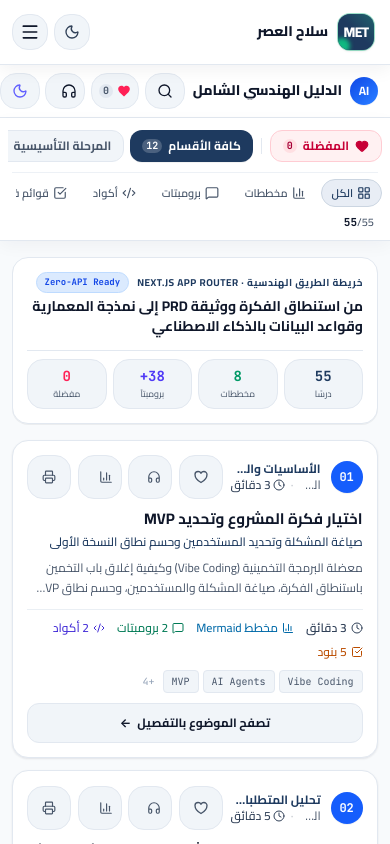
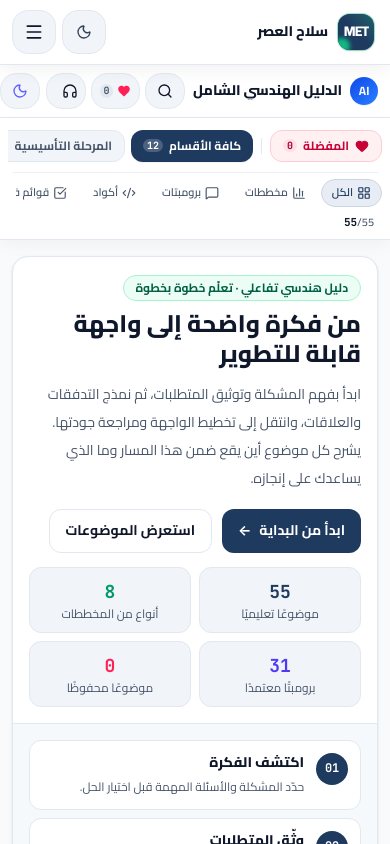
Before and after one commit to MahmoudAlmodalal/Ai_agents, a Next.js app: page / in a window 390 px wide. Shown: the top 844 px of the page. Built offline with nearby package versions, Linux system fonts and the light colour scheme.

Commit message:
Improve responsive layout and lesson content clarity

```diff
--- a/src/app/globals.css
+++ b/src/app/globals.css
@@ -142,7 +142,7 @@
 /* Base Styles */
 html {
   scroll-behavior: smooth;
-  font-size: 16px;
+  font-size: clamp(15px, 0.25vw + 15px, 16px);
 }
 
 body {
@@ -153,7 +153,7 @@ body {
   direction: rtl;
   text-align: right;
   transition: background-color 0.25s ease, color 0.25s ease;
-  overflow-x: hidden;
+  overflow-x: clip;
 }
 
 /* Hide scrollbar utility for horizontal carousels */
@@ -249,7 +249,8 @@ body {
 .content-area p {
   margin-bottom: 1rem;
   color: var(--text-muted);
-  font-size: 1rem;
+  font-size: clamp(1rem, 0.96rem + 0.16vw, 1.08rem);
+  line-height: 1.85;
 }
 
 /* Step Badges and Pills */
--- a/src/app/page.tsx
+++ b/src/app/page.tsx
@@ -1,6 +1,7 @@
 'use client';
 
 import React from 'react';
+import Link from 'next/link';
 import { motion, AnimatePresence } from 'motion/react';
 import { Search, HeartCrack } from 'lucide-react';
 import { TOPICS } from '@/src/data/topicsData.ts';
@@ -281,7 +282,7 @@ export default function HomePage() {
       />
 
       {/* 3. Main Topic Explorer */}
-      <main className={`page-shell flex-1 max-w-7xl w-full mx-auto px-3 sm:px-6 lg:px-8 py-3.5 sm:py-6 ${isTTSActive ? 'pb-32 sm:pb-28' : 'pb-10'}`} style={isTTSActive && activeTopic ? { paddingBottom: '9rem' } : undefined}>
+      <div className={`page-shell flex-1 max-w-7xl w-full mx-auto px-3 sm:px-6 lg:px-8 py-3.5 sm:py-6 ${isTTSActive ? 'pb-32 sm:pb-28' : 'pb-10'}`} style={isTTSActive && activeTopic ? { paddingBottom: '9rem' } : undefined}>
         {/* Favorites Active Banner */}
         {showFavoritesOnly && (
           <div className="mb-4 p-3 rounded-xl bg-rose-50 dark:bg-rose-950/40 border border-rose-200 dark:border-rose-900/50 flex items-center justify-between gap-3 text-xs">
@@ -300,46 +301,66 @@ export default function HomePage() {
           </div>
         )}
 
-        {/* Compact Hero Kicker & Stats Strip */}
+        {/* Learning path introduction and guide to the topic sequence */}
         {!showFavoritesOnly && (
-          <section className="mb-4 sm:mb-6 p-3.5 sm:p-5 rounded-2xl bg-[var(--bg-surface)] border border-[var(--border-color)] shadow-2xs">
-            <div className="flex flex-col md:flex-row md:items-center justify-between gap-3">
-              <div className="max-w-2xl">
-                <div className="flex items-center gap-2 mb-1">
-                  <span className="text-[10px] sm:text-xs font-bold text-[var(--brand-primary)] uppercase tracking-wider block">
-                    خريطة الطريق الهندسية · Next.js App Router
-                  </span>
-                  <span className="px-2 py-0.5 text-[9px] font-mono font-bold rounded-full bg-blue-100 dark:bg-blue-900/50 text-blue-700 dark:text-blue-300 border border-blue-200 dark:border-blue-800">
-                    Zero-API Ready
-                  </span>
+          <section className="mb-5 sm:mb-7 overflow-hidden rounded-3xl border border-[var(--border-color)] bg-[var(--bg-surface)] shadow-sm">
+            <div className="grid gap-5 p-4 sm:p-6 lg:grid-cols-[minmax(0,1.2fr)_minmax(17rem,0.8fr)] lg:items-center">
+              <div className="min-w-0 max-w-3xl">
+                <span className="mb-2 inline-flex rounded-full border border-emerald-200 bg-emerald-50 px-3 py-1 text-xs font-bold text-emerald-800 dark:border-emerald-900 dark:bg-emerald-950/40 dark:text-emerald-300">
+                  دليل هندسي تفاعلي · تعلّم خطوة بخطوة
+                </span>
+                <h1 className="text-2xl font-black leading-tight text-[var(--text-main)] sm:text-3xl lg:text-4xl">
+                  من فكرة واضحة إلى واجهة قابلة للتطوير
+                </h1>
+                <p className="mt-3 max-w-2xl text-sm leading-7 text-[var(--text-muted)] sm:text-base">
+                  ابدأ بفهم المشكلة وتوثيق المتطلبات، ثم نمذج التدفقات والعلاقات، وانتقل إلى تخطيط الواجهة ومراجعة جودتها. يشرح كل موضوع أين يقع ضمن هذا المسار وما الذي يساعدك على إنجازه.
+                </p>
+                <div className="mt-4 flex flex-wrap gap-2.5">
+                  <Link href="/start" className="inline-flex min-h-11 items-center justify-center gap-2 rounded-xl bg-[var(--brand-primary)] px-4 text-sm font-bold text-white transition-colors hover:bg-[var(--brand-primary-hover)] focus-visible:outline-none focus-visible:ring-2 focus-visible:ring-emerald-500">
+                    ابدأ من البداية <span aria-hidden="true">←</span>
+                  </Link>
+                  <a href="#topic-list" className="inline-flex min-h-11 items-center justify-center rounded-xl border border-[var(--border-color)] px-4 text-sm font-bold text-[var(--text-main)] transition-colors hover:bg-[var(--bg-card-subtle)] focus-visible:outline-none focus-visible:ring-2 focus-visible:ring-emerald-500">
+                    استعرض الموضوعات
+                  </a>
                 </div>
-                <h2 className="text-sm sm:text-lg font-bold text-[var(--text-main)] leading-snug">
-                  من استنطاق الفكرة ووثيقة PRD إلى نمذجة المعمارية وقواعد البيانات بالذكاء الاصطناعي
-                </h2>
               </div>
 
-              {/* Compact 4-Metric Grid */}
-              <div className="grid grid-cols-4 gap-1.5 sm:gap-2.5 pt-2 md:pt-0 border-t md:border-t-0 border-[var(--border-color)] shrink-0">
-                <div className="bg-[var(--bg-card-subtle)] px-2 py-1.5 rounded-lg border border-[var(--border-color)] text-center">
-                  <div className="text-sm sm:text-base font-black font-mono text-[var(--brand-primary)]">{TOPICS.length}</div>
-                  <div className="text-[9px] sm:text-[10px] text-[var(--text-muted)] truncate">درسًا</div>
+              <div className="grid grid-cols-2 gap-2 sm:grid-cols-4 lg:grid-cols-2" aria-label="ملخص محتوى الدليل">
+                <div className="rounded-xl border border-[var(--border-color)] bg-[var(--bg-card-subtle)] px-3 py-2.5 text-center">
+                  <div className="font-mono text-lg font-black text-[var(--brand-primary)]">{TOPICS.length}</div>
+                  <div className="text-xs text-[var(--text-muted)]">موضوعًا تعليميًا</div>
                 </div>
-                <div className="bg-[var(--bg-card-subtle)] px-2 py-1.5 rounded-lg border border-[var(--border-color)] text-center">
-                  <div className="text-sm sm:text-base font-black font-mono text-emerald-600 dark:text-emerald-400">8</div>
-                  <div className="text-[9px] sm:text-[10px] text-[var(--text-muted)] truncate">مخططات</div>
+                <div className="rounded-xl border border-[var(--border-color)] bg-[var(--bg-card-subtle)] px-3 py-2.5 text-center">
+                  <div className="font-mono text-lg font-black text-emerald-600 dark:text-emerald-400">8</div>
+                  <div className="text-xs text-[var(--text-muted)]">أنواع من المخططات</div>
                 </div>
-                <div className="bg-[var(--bg-card-subtle)] px-2 py-1.5 rounded-lg border border-[var(--border-color)] text-center">
-                  <div className="text-sm sm:text-base font-black font-mono text-indigo-600 dark:text-indigo-400">38+</div>
-                  <div className="text-[9px] sm:text-[10px] text-[var(--text-muted)] truncate">برومبتاً</div>
+                <div className="rounded-xl border border-[var(--border-color)] bg-[var(--bg-card-subtle)] px-3 py-2.5 text-center">
+                  <div className="font-mono text-lg font-black text-indigo-600 dark:text-indigo-400">31</div>
+                  <div className="text-xs text-[var(--text-muted)]">برومبتًا معتمدًا</div>
                 </div>
-                <div className="bg-[var(--bg-card-subtle)] px-2 py-1.5 rounded-lg border border-[var(--border-color)] text-center">
-                  <div className="text-sm sm:text-base font-black font-mono text-rose-500">
-                    {bookmarks.length}
-                  </div>
-                  <div className="text-[9px] sm:text-[10px] text-[var(--text-muted)] truncate">مفضلة</div>
+                <div className="rounded-xl border border-[var(--border-color)] bg-[var(--bg-card-subtle)] px-3 py-2.5 text-center">
+                  <div className="font-mono text-lg font-black text-rose-500">{bookmarks.length}</div>
+                  <div className="text-xs text-[var(--text-muted)]">موضوعًا محفوظًا</div>
                 </div>
               </div>
             </div>
+
+            <ol className="grid gap-2 border-t border-[var(--border-color)] bg-[var(--bg-card-subtle)]/60 p-4 sm:grid-cols-2 sm:p-6 lg:grid-cols-4" aria-label="مراحل مسار التعلم">
+              {[
+                { title: 'اكتشف الفكرة', description: 'حدّد المشكلة والأسئلة المهمة قبل اختيار الحل.' },
+                { title: 'وثّق المتطلبات', description: 'حوّل القرارات إلى متطلبات واضحة قابلة للمراجعة.' },
+                { title: 'نمذج النظام', description: 'استخدم التدفقات والمخططات لتوضيح أجزاء الحل.' },
+                { title: 'خطّط وراجع', description: 'رتّب خطوات الواجهة ثم تحقّق من جودتها.' },
+              ].map((stage, index) => (
+                <li key={stage.title} className="flex min-w-0 items-start gap-3 rounded-xl border border-[var(--border-color)] bg-[var(--bg-surface)] p-3">
+                  <span className="flex h-8 w-8 shrink-0 items-center justify-center rounded-lg bg-[var(--brand-primary)] font-mono text-xs font-bold text-white">{String(index + 1).padStart(2, '0')}</span>
+                  <div className="min-w-0">
+                    <h2 className="text-sm font-extrabold text-[var(--text-main)]">{stage.title}</h2>
+                    <p className="mt-1 text-xs leading-5 text-[var(--text-muted)]">{stage.description}</p>
+                  </div>
+                </li>
+              ))}
+            </ol>
           </section>
         )}
 
@@ -356,7 +377,7 @@ export default function HomePage() {
 
         {/* Dynamic Topic Grid */}
         {filteredTopics.length > 0 ? (
-          <div className="grid grid-cols-1 md:grid-cols-2 lg:grid-cols-3 gap-3 sm:gap-5">
+          <div id="topic-list" className="grid grid-cols-1 md:grid-cols-2 lg:grid-cols-3 gap-3 sm:gap-5 scroll-mt-24">
             <AnimatePresence mode="popLayout">
               {filteredTopics.map((topic, index) => (
                 <motion.div
@@ -432,20 +453,14 @@ export default function HomePage() {
             </button>
           </div>
         )}
-      </main>
+      </div>
 
-      {/* 4. Footer */}
-      <footer className="mt-auto border-t border-[var(--border-color)] bg-[var(--bg-surface)] py-3 px-3 text-center text-xs text-[var(--text-muted)] no-print">
-        <div className="max-w-7xl mx-auto flex flex-col sm:flex-row items-center justify-between gap-1.5">
-          <p>
-            الدليل الهندسي الشامل: بناء وبرمجة المشاريع ونمذجة الأنظمة بالذكاء الاصطناعي · معمارية Next.js App Router © {new Date().getFullYear()}
-          </p>
-          <div className="flex items-center gap-2 text-[10px] text-[var(--text-faint)]">
-            <span>البحث: <kbd className="font-mono bg-[var(--border-color)] px-1 rounded">/</kbd></span>
-            <span>الإغلاق: <kbd className="font-mono bg-[var(--border-color)] px-1 rounded">Esc</kbd></span>
-          </div>
+      <aside aria-label="اختصارات لوحة المفاتيح" className="no-print border-t border-[var(--border-color)] bg-[var(--bg-surface)] px-3 py-2 text-center text-xs text-[var(--text-faint)]">
+        <div className="mx-auto flex max-w-7xl items-center justify-center gap-3">
+          <span>البحث: <kbd className="rounded bg-[var(--border-color)] px-1 font-mono">/</kbd></span>
+          <span>الإغلاق: <kbd className="rounded bg-[var(--border-color)] px-1 font-mono">Esc</kbd></span>
         </div>
-      </footer>
+      </aside>
 
       {/* 5. Deep Detail Reader Modal */}
       <AnimatePresence>
--- a/src/app/responsive.css
+++ b/src/app/responsive.css
@@ -1,8 +1,8 @@
 /* Responsive UX refinements & Zero Horizontal Overflow Enforcers */
 
 html, body {
-  max-width: 100vw;
-  overflow-x: hidden;
+  max-width: 100%;
+  overflow-x: clip;
 }
 
 :where(button, a, input, [role='button']):focus-visible {
@@ -30,6 +30,11 @@ button {
 
   .topic-card-actions {
     gap: 0.4rem;
+  }
+
+  .topic-card-actions {
+    width: 100%;
+    justify-content: flex-start;
   }
 
   .topic-card-actions > button,
@@ -69,7 +74,7 @@ button {
 
   .filter-toolbar {
     position: sticky;
-    top: 52px;
+    top: 4rem;
     z-index: var(--z-toolbar);
     box-shadow: 0 5px 16px rgb(15 23 42 / 0.04);
   }
@@ -166,7 +171,7 @@ button {
 @media (min-width: 768px) {
   .filter-toolbar {
     position: sticky;
-    top: 60px;
+    top: 4rem;
     z-index: var(--z-toolbar);
   }
 }
@@ -216,6 +221,44 @@ button {
   max-width: 100%;
   overflow-x: auto;
   -webkit-overflow-scrolling: touch;
+  overscroll-behavior-inline: contain;
+}
+
+#mobile-nav-drawer [role='dialog'] a,
+.modal-header-actions > :is(a, button) {
+  min-height: 44px;
+}
+
+.modal-header-actions > :is(a, button) {
+  min-width: 44px;
+}
+
+.mermaid-viewport {
+  min-width: 0;
+  max-width: 100%;
+  overscroll-behavior-inline: contain;
+}
+
+.mermaid-zoombox {
+  width: max-content;
+  min-width: 100%;
+  max-width: none;
+  overflow: visible;
+  flex: 0 0 auto;
+}
+
+.mermaid-zoombox > svg {
+  max-width: none !important;
+}
+
+.page-shell,
+.content-area,
+.modal-content-area {
+  min-width: 0;
+}
+
+.content-area {
+  overflow-wrap: anywhere;
 }
 
 .diagram-box svg {
--- a/src/components/MermaidViewer.tsx
+++ b/src/components/MermaidViewer.tsx
@@ -271,7 +271,7 @@ export const MermaidViewer: React.FC<MermaidViewerProps> = ({
       {/* Canvas Viewport */}
       <div
         ref={containerRef}
-        className="mermaid-viewport relative min-h-[300px] max-h-[550px] overflow-auto p-4 sm:p-6 flex items-center justify-center bg-[var(--bg-body)] select-none"
+        className="mermaid-viewport relative min-h-[300px] max-h-[550px] min-w-0 max-w-full overflow-auto p-4 sm:p-6 flex items-start justify-start bg-[var(--bg-body)] select-none"
         dir="ltr"
       >
         {isRendering ? (
--- a/src/components/Navbar.tsx
+++ b/src/components/Navbar.tsx
@@ -62,8 +62,12 @@ export const Navbar: React.FC = () => {
   const drawerButtonRef = useRef<HTMLButtonElement>(null);
   const dropdownRef = useRef<HTMLDivElement>(null);
 
-  const primaryItems = NAV_ITEMS.filter((item) => item.isPrimary);
-  const secondaryItems = NAV_ITEMS.filter((item) => !item.isPrimary);
+  const desktopPrimaryItems = NAV_ITEMS.filter((item) =>
+    ['/start', '/learn/project-idea-mvp', '/prompts', '/diagrams'].includes(item.href)
+  );
+  const desktopMoreItems = NAV_ITEMS.filter(
+    (item) => item.href !== '/' && !desktopPrimaryItems.includes(item)
+  );
 
   // Check active route
   const isRouteActive = useCallback(
@@ -76,7 +80,7 @@ export const Navbar: React.FC = () => {
     [pathname]
   );
 
-  const isMoreActive = secondaryItems.some((item) => isRouteActive(item.href));
+  const isMoreActive = desktopMoreItems.some((item) => isRouteActive(item.href));
 
   // Initialize theme from localStorage or system preference
   useEffect(() => {
@@ -197,12 +201,12 @@ export const Navbar: React.FC = () => {
               </Link>
             </div>
 
-            {/* 2. Desktop Primary Navigation Links (Hidden on < lg) */}
+            {/* 2. Desktop Navigation: keep only the most-used destinations visible */}
             <nav
-              className="hidden lg:flex items-center gap-1 xl:gap-1.5 flex-1 justify-center max-w-4xl min-w-0 overflow-x-auto [scrollbar-width:none] [&::-webkit-scrollbar]:hidden"
+              className="hidden lg:flex items-center gap-1 xl:gap-1.5 flex-1 justify-center max-w-4xl min-w-0"
               aria-label="شريط التنقل الرئيسي"
             >
-              {primaryItems.map((item) => {
+              {desktopPrimaryItems.map((item) => {
                 const active = isRouteActive(item.href);
                 return (
                   <Link
@@ -252,11 +256,11 @@ export const Navbar: React.FC = () => {
 
                 {/* Dropdown Content */}
                 {isMoreDropdownOpen && (
-                  <div className="absolute left-0 mt-2 w-72 rounded-2xl bg-[var(--bg-surface)] border border-[var(--border-color)] shadow-xl p-2 z-[var(--z-dropdown)]">
+                  <div className="absolute left-0 mt-2 w-72 max-w-[calc(100vw-1.5rem)] rounded-2xl bg-[var(--bg-surface)] border border-[var(--border-color)] shadow-xl p-2 z-[var(--z-dropdown)]">
                     <div className="text-xs font-extrabold text-[var(--text-muted)] px-3 py-1 border-b border-[var(--border-color)] mb-1">
                       أقسام ومراجع إضافية
                     </div>
-                    {secondaryItems.map((item) => {
+                    {desktopMoreItems.map((item) => {
                       const active = isRouteActive(item.href);
                       return (
                         <Link
@@ -318,7 +322,7 @@ export const Navbar: React.FC = () => {
                 onClick={toggleTheme}
                 aria-label={isDark ? 'التحويل إلى النمط النهاري' : 'التحويل إلى النمط الليلي'}
                 title={isDark ? 'التحويل إلى النمط النهاري' : 'التحويل إلى النمط الليلي'}
-                className="w-9 h-9 rounded-lg border border-[var(--border-color)] bg-[var(--bg-card-subtle)] text-[var(--text-main)] hover:bg-[var(--border-color)] transition-colors flex items-center justify-center cursor-pointer focus-visible:outline-none focus-visible:ring-2 focus-visible:ring-[#10b981]"
+                className="w-11 h-11 rounded-lg border border-[var(--border-color)] bg-[var(--bg-card-subtle)] text-[var(--text-main)] hover:bg-[var(--border-color)] transition-colors flex items-center justify-center cursor-pointer focus-visible:outline-none focus-visible:ring-2 focus-visible:ring-[#10b981]"
               >
                 {isDark ? (
                   <Sun className="w-4 h-4 text-amber-400" />
@@ -335,7 +339,7 @@ export const Navbar: React.FC = () => {
                 aria-expanded={isDrawerOpen}
                 aria-controls="mobile-nav-drawer"
                 aria-label="فتح قائمة التنقل الرئيسية"
-                className="lg:hidden w-9 h-9 rounded-lg border border-[var(--border-color)] bg-[var(--bg-card-subtle)] text-[var(--text-main)] hover:bg-[var(--border-color)] transition-colors flex items-center justify-center cursor-pointer focus-visible:outline-none focus-visible:ring-2 focus-visible:ring-[#10b981]"
+                className="lg:hidden w-11 h-11 rounded-lg border border-[var(--border-color)] bg-[var(--bg-card-subtle)] text-[var(--text-main)] hover:bg-[var(--border-color)] transition-colors flex items-center justify-center cursor-pointer focus-visible:outline-none focus-visible:ring-2 focus-visible:ring-[#10b981]"
               >
                 <Menu className="w-5 h-5" />
               </button>
--- a/src/components/TopicCard.tsx
+++ b/src/components/TopicCard.tsx
@@ -56,10 +56,10 @@ export const TopicCard: React.FC<TopicCardProps> = ({
   onToggleBookmark,
 }) => {
   return (
-    <article className="topic-card group flex flex-col justify-between bg-[var(--bg-surface)] border border-[var(--border-color)] hover:border-[var(--brand-primary)] rounded-2xl p-4 sm:p-5 transition-[border-color,box-shadow] duration-200 ease-out shadow-xs hover:shadow-lg relative">
+    <article className="topic-card group flex h-full min-w-0 flex-col justify-between bg-[var(--bg-surface)] border border-[var(--border-color)] hover:border-[var(--brand-primary)] rounded-2xl p-4 sm:p-5 transition-[border-color,box-shadow] duration-200 ease-out shadow-xs hover:shadow-lg relative">
       {/* Top Header Row */}
       <div>
-        <div className="flex items-center justify-between gap-2 mb-2.5">
+        <div className="flex flex-wrap sm:flex-nowrap items-center justify-between gap-2 mb-2.5">
           {/* Badge & Stage Info */}
           <div className="flex items-center gap-2.5 min-w-0">
             <span className="w-8 h-8 sm:w-9 sm:h-9 rounded-lg bg-blue-600 dark:bg-blue-800 text-white font-mono font-bold text-xs sm:text-sm flex items-center justify-center shrink-0 shadow-2xs select-none">
@@ -173,12 +173,12 @@ export const TopicCard: React.FC<TopicCardProps> = ({
         </h3>
 
         {/* Subtitle */}
-        <p className="text-xs text-[var(--brand-primary)] font-medium mb-2 truncate">
+        <p className="text-xs text-[var(--brand-primary)] font-medium mb-2 line-clamp-2 leading-relaxed">
           <HighlightedText text={topic.subtitle} query={searchQuery} />
         </p>
 
         {/* Summary */}
-        <p className="text-xs text-[var(--text-muted)] leading-relaxed mb-3 line-clamp-2">
+        <p className="text-sm text-[var(--text-muted)] leading-relaxed mb-3 line-clamp-3">
           <HighlightedText text={topic.summary} query={searchQuery} />
         </p>
       </div>
```
Also changed, not shown: public/manus-routes.json (added, +22 -0 lines), src/components/TopicDetailModal.tsx (+33 -16 lines), 1 other file (tests, documents, lock files or other folders).
